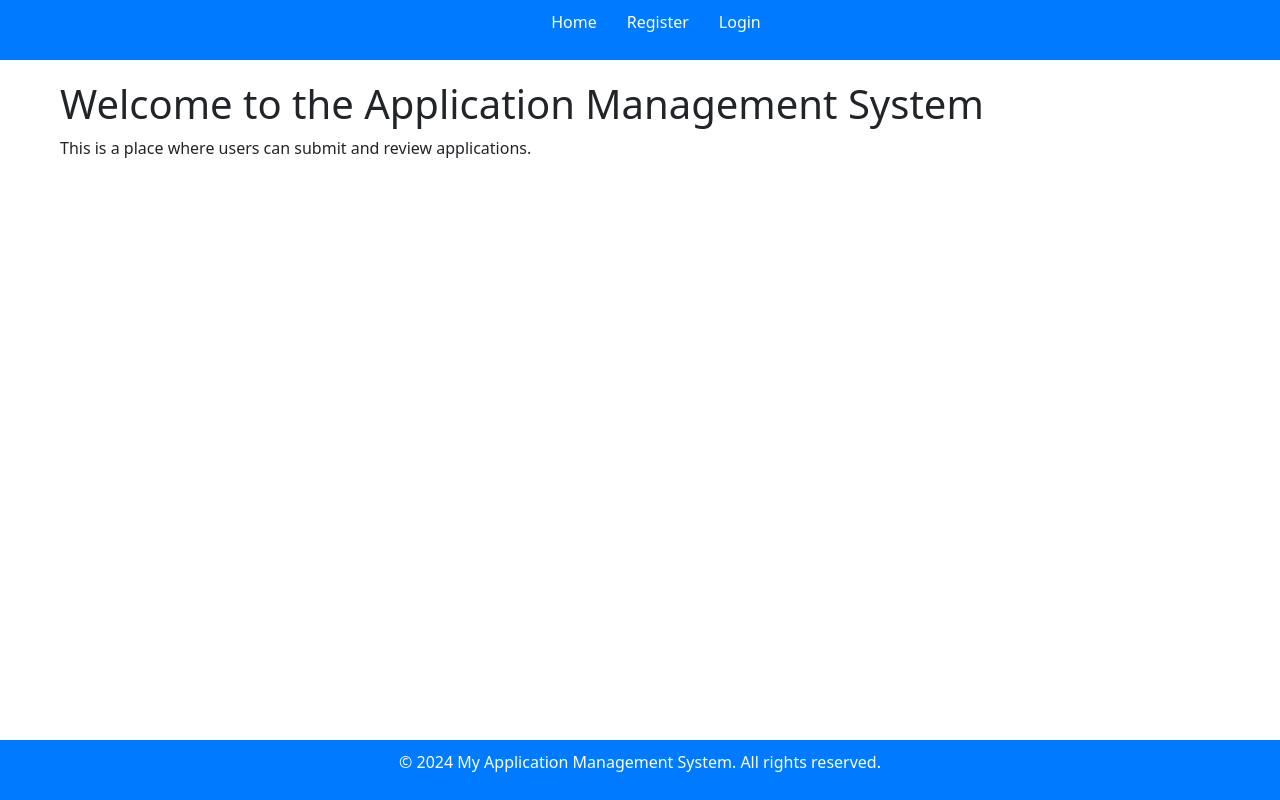
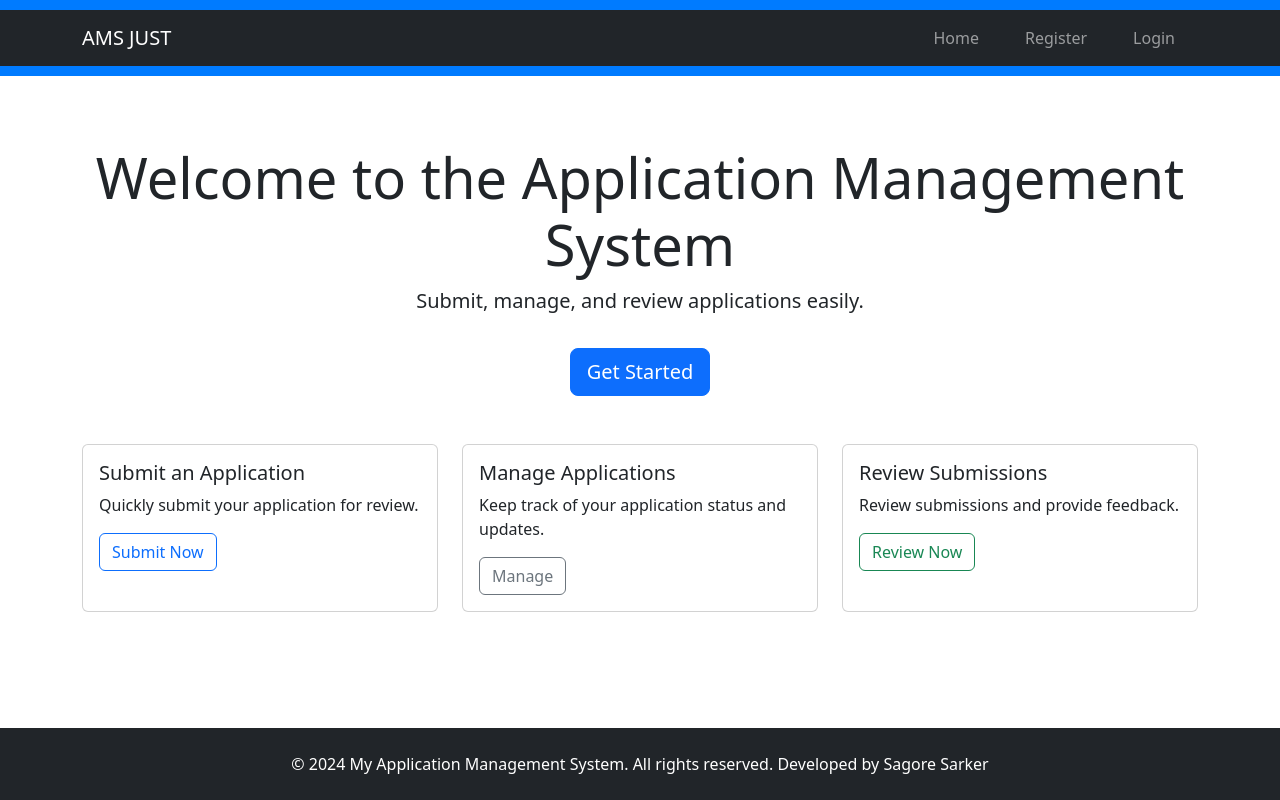
Before and after one commit to sagoresarker/app-management-system, a Django app: page / in a window 1280 px wide. Run offline with Django 4.2, Linux system fonts and the light colour scheme.

Commit message:
modify landing page design

```diff
--- a/templates/base.html
+++ b/templates/base.html
@@ -5,31 +5,44 @@
 <head>
     <meta charset="UTF-8">
     <meta name="viewport" content="width=device-width, initial-scale=1.0">
-    <title>{% block title %}My Application Management System{% endblock %}</title>
+    <title>{% block title %}Application Management System{% endblock %}</title>
     <link rel="stylesheet" href="{% static 'css/styles.css' %}">
     <link href="https://cdn.jsdelivr.net/npm/bootstrap@5.3.0-alpha1/dist/css/bootstrap.min.css" rel="stylesheet">
     {% block extra_head %}{% endblock %}
 </head>
 <body>
     <header>
-        <nav>
-            <ul>
-                <li><a href="{% url 'index' %}">Home</a></li>
-                <li><a href="{% url 'register' %}">Register</a></li>
-                <li><a href="{% url 'login' %}">Login</a></li>
-                {% if user.is_authenticated %}
-                    <li><a href="{% url 'logout' %}">Logout</a></li>
-                {% endif %}
-            </ul>
+        <nav class="navbar navbar-expand-lg navbar-dark bg-dark">
+            <div class="container">
+                <a class="navbar-brand" href="{% url 'index' %}">AMS JUST</a>
+                <button class="navbar-toggler" type="button" data-bs-toggle="collapse" data-bs-target="#navbarNav" aria-controls="navbarNav" aria-expanded="false" aria-label="Toggle navigation">
+                    <span class="navbar-toggler-icon"></span>
+                </button>
+                <div class="collapse navbar-collapse" id="navbarNav">
+                    <ul class="navbar-nav ms-auto">
+                        <li class="nav-item"><a class="nav-link" href="{% url 'index' %}">Home</a></li>
+                        <li class="nav-item"><a class="nav-link" href="{% url 'register' %}">Register</a></li>
+                        <li class="nav-item"><a class="nav-link" href="{% url 'login' %}">Login</a></li>
+                        {% if user.is_authenticated %}
+                            <li class="nav-item"><a class="nav-link" href="{% url 'logout' %}">Logout</a></li>
+                        {% endif %}
+                    </ul>
+                </div>
+            </div>
         </nav>
     </header>
-    <main>
+
+    <main class="container mt-5">
         {% block content %}
         {% endblock %}
     </main>
-    <footer>
-        <p>&copy; 2024 My Application Management System. All rights reserved.</p>
+
+    <footer class="bg-dark text-white py-4 mt-auto">
+        <div class="container text-center">
+            <p class="mb-0">&copy; 2024 My Application Management System. All rights reserved. Developed by Sagore Sarker</p>
+        </div>
     </footer>
+
     <script src="{% static 'js/scripts.js' %}"></script>
     {% block extra_scripts %}{% endblock %}
     <script src="https://cdn.jsdelivr.net/npm/bootstrap@5.3.0-alpha1/dist/js/bootstrap.bundle.min.js"></script>
--- a/templates/index.html
+++ b/templates/index.html
@@ -4,6 +4,39 @@
 {% block title %}Home{% endblock %}
 
 {% block content %}
-<h1>Welcome to the Application Management System</h1>
-<p>This is a place where users can submit and review applications.</p>
+<div class="text-center">
+    <h1 class="display-4">Welcome to the Application Management System</h1>
+    <p class="lead">Submit, manage, and review applications easily.</p>
+    <a href="{% url 'register' %}" class="btn btn-primary btn-lg mt-3">Get Started</a>
+</div>
+
+<div class="row mt-5">
+    <div class="col-lg-4 col-md-6 mb-4">
+        <div class="card h-100">
+            <div class="card-body">
+                <h5 class="card-title">Submit an Application</h5>
+                <p class="card-text">Quickly submit your application for review.</p>
+                <a href="{% url 'register' %}" class="btn btn-outline-primary">Submit Now</a>
+            </div>
+        </div>
+    </div>
+    <div class="col-lg-4 col-md-6 mb-4">
+        <div class="card h-100">
+            <div class="card-body">
+                <h5 class="card-title">Manage Applications</h5>
+                <p class="card-text">Keep track of your application status and updates.</p>
+                <a href="#" class="btn btn-outline-secondary">Manage</a>
+            </div>
+        </div>
+    </div>
+    <div class="col-lg-4 col-md-6 mb-4">
+        <div class="card h-100">
+            <div class="card-body">
+                <h5 class="card-title">Review Submissions</h5>
+                <p class="card-text">Review submissions and provide feedback.</p>
+                <a href="#" class="btn btn-outline-success">Review Now</a>
+            </div>
+        </div>
+    </div>
+</div>
 {% endblock %}
```
